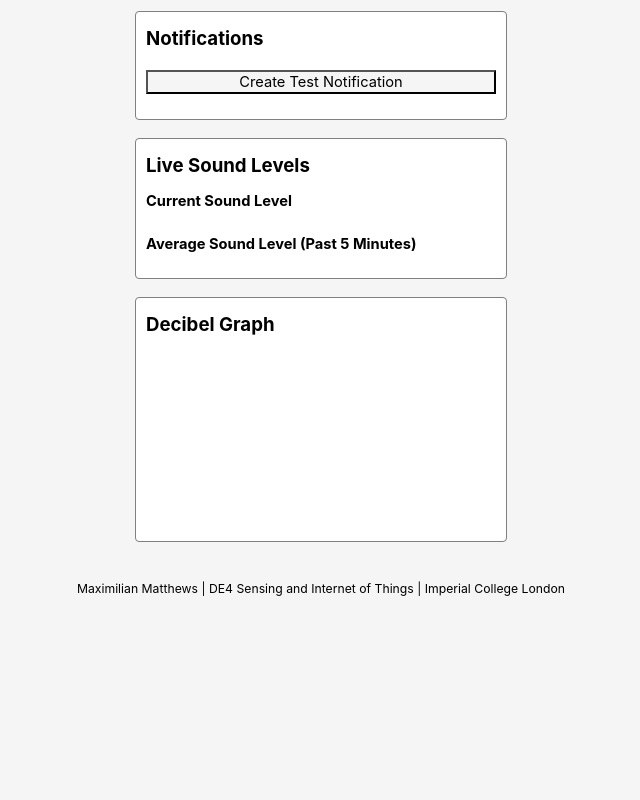
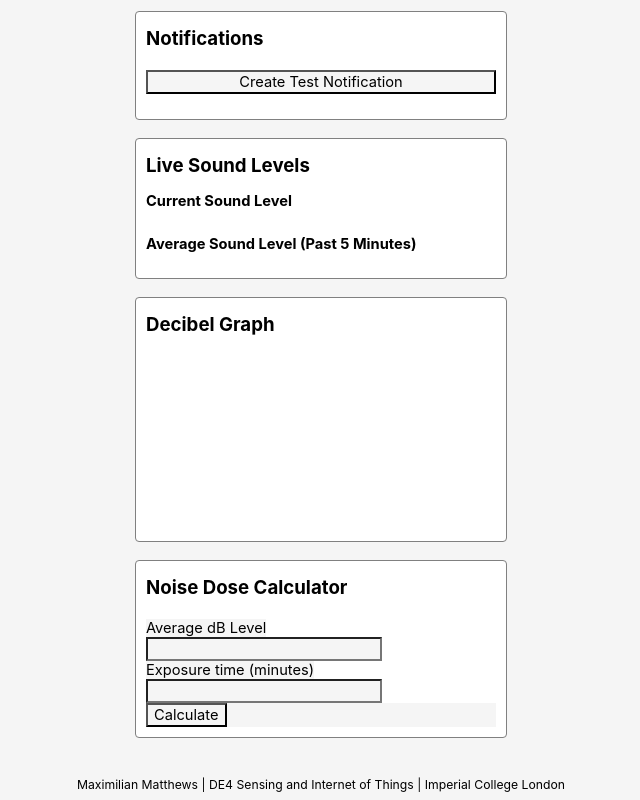
Before and after one commit to mlm20/audio-exposure-project-web-app, a website: page public/index.html in a window 1280 px wide. Shown: the part 393-1193 px from the top of the page, without its empty margins (319-959 px from the left). Before the commit the page ends 997 px from the top, so only its background shows below. Drawn offline with nearby package versions, Linux system fonts and the light colour scheme; no server answers.

Commit message:
Noise Dose Implementation

```diff
--- a/public/index.html
+++ b/public/index.html
@@ -7,7 +7,6 @@
         <meta name="viewport" content="width=device-width, initial-scale=1.0" />
         <title>Sound Level Dashboard</title>
         <link rel="stylesheet" href="default.css" />
-        <link rel="shortcut icon" href="../../voting-box.png" />
         <script type="module" src="main.js"></script>
         <link rel="preconnect" href="https://fonts.googleapis.com" />
         <link rel="preconnect" href="https://fonts.gstatic.com" crossorigin />
@@ -85,6 +84,23 @@
                 <h2>Decibel Graph</h2>
                 <canvas id="dbGraph"></canvas>
             </div>
+
+            <div class="primaryBox" id="noiseDoseContainer">
+                <h2>Noise Dose Calculator</h2>
+                <form action="/submit-noise-dose" method="post">
+                    <div class="inputContainer">
+                        <label for="averageDecibel">Average dB Level</label>
+                        <input type="number" id="averageDecibel" name="averageDecibel" required>
+                    </div>
+
+                    <div class="inputContainer">
+                        <label for="exposureTime">Exposure time (minutes)</label>
+                        <input type="number" id="exposureTime" name="exposureTime" required>
+                    </div>
+
+                    <button type="submit" id="formButton">Calculate</button>
+                </form>
+            </div>
         </main>
 
         <footer>
```
Also changed, not shown: app.js (+36 -1 lines).
